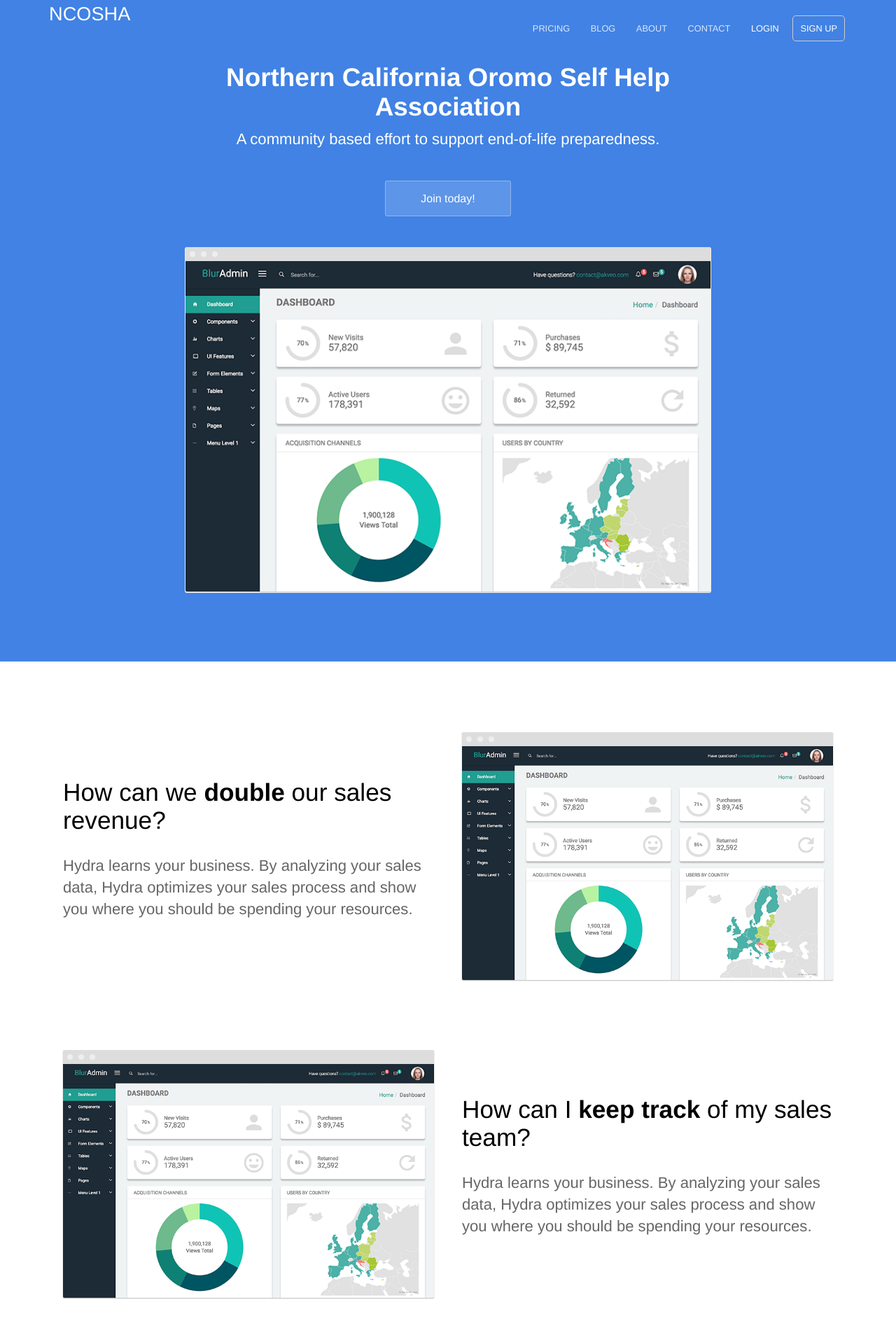
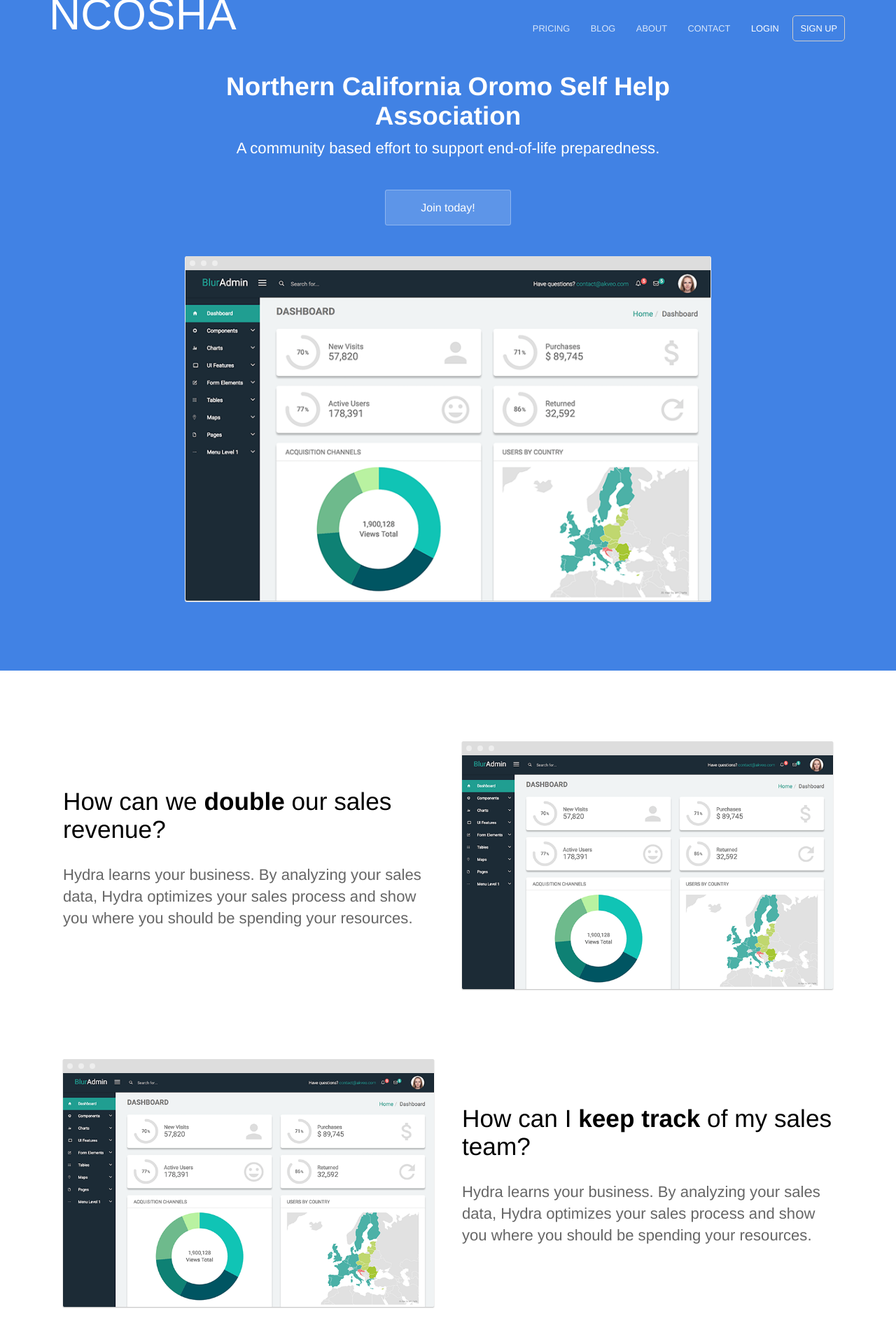
Before and after one commit to hawiabraham/ncosha, a Jekyll site: the page built from index.html, in a window 1280 px wide. Shown: the top 1920 px of the page at 70% size. Built offline with Jekyll 4.4.1, drawn with Linux system fonts in a browser that asks for light colours.

Commit message:
Update default.html

```diff
--- a/_layouts/default.html
+++ b/_layouts/default.html
@@ -23,7 +23,7 @@
 	<body>
 		<header>
 			<div class="container">
-				<div class="company-name"><a href="{{ site.baseurl }}/">NCOSHA</a></div>
+				<div class="company-name"><a href="{{ site.baseurl }}/"><br><h1>NCOSHA</h1></a></div>
 				{% include navigation.html %}
 			</div>
 		</header>
```
